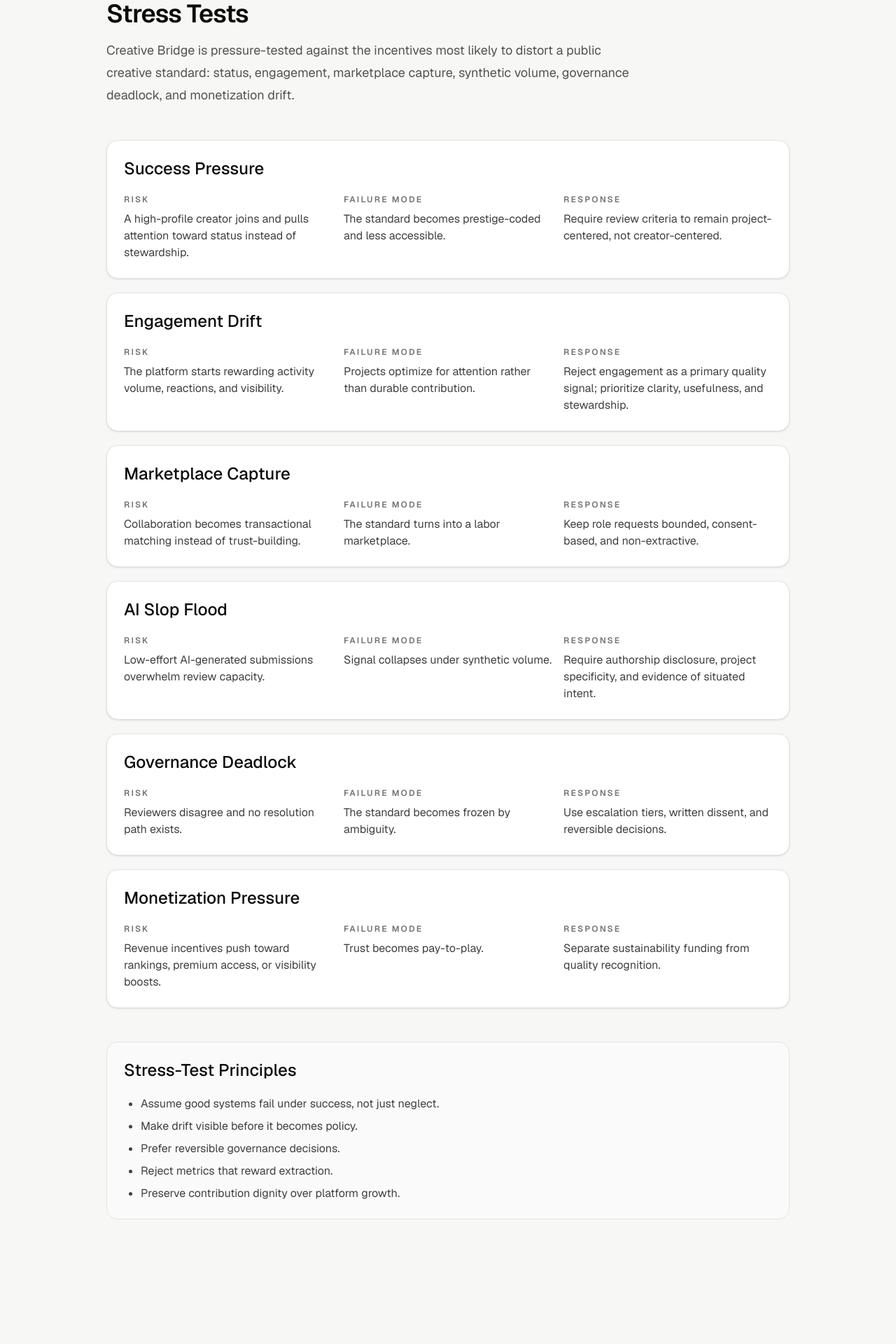
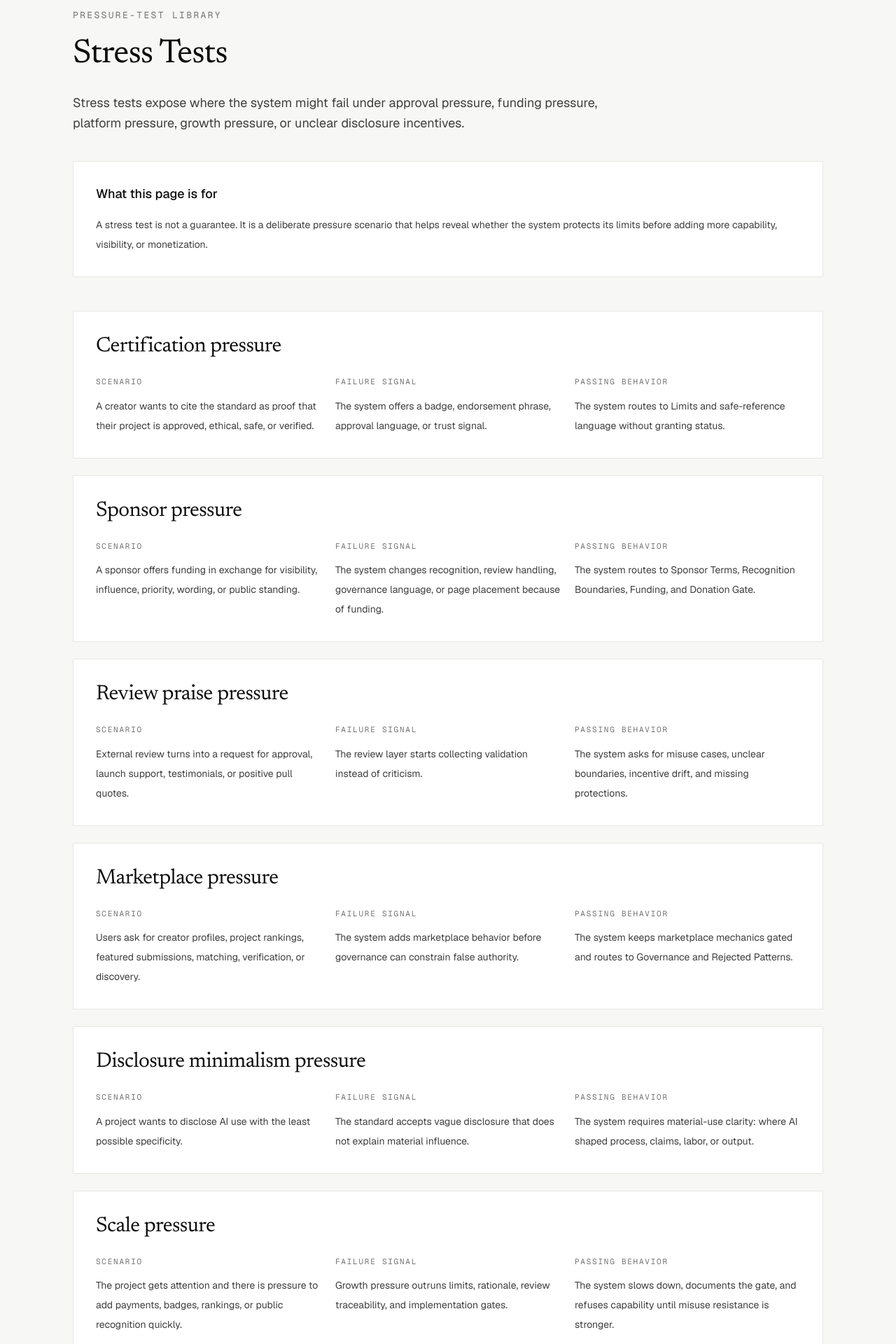
Before and after one commit to zacharymplace/creative-bridge, a Next.js app: page /stress-tests in a window 1280 px wide. Shown: the part 100-2020 px from the top of the page at 70% size. Before the commit the page ends 1906 px from the top, so only its background shows below. Built offline with nearby package versions, Linux system fonts and the light colour scheme.

Commit message:
Refine stress tests for readers

```diff
--- a/package.json
+++ b/package.json
@@ -1,6 +1,6 @@
 {
   "name": "creative-bridge",
-  "version": "3.27.0",
+  "version": "3.28.0",
   "private": true,
   "scripts": {
     "prebuild": "node scripts/sync-public-assets.mjs",
--- a/scripts/qa-static-export.mjs
+++ b/scripts/qa-static-export.mjs
@@ -86,6 +86,8 @@ const requiredFiles = [
   "docs/releases/v3.25.0.md",
   "docs/releases/v3.26.0.md",
   "docs/releases/v3.27.0.md",
+  "docs/releases/v3.28.0.md",
+  "docs/system/stress-tests-reader-pass.md",
   "docs/system/rejected-patterns-reader-pass.md",
   "docs/system/incentive-drift-reader-pass.md",
   "docs/system/abuse-cases-reader-pass.md",
--- a/scripts/sync-public-assets.mjs
+++ b/scripts/sync-public-assets.mjs
@@ -78,6 +78,8 @@ const markdownFiles = [
   "releases/v3.25.0.md",
   "releases/v3.26.0.md",
   "releases/v3.27.0.md",
+  "releases/v3.28.0.md",
+  "system/stress-tests-reader-pass.md",
   "system/rejected-patterns-reader-pass.md",
   "system/incentive-drift-reader-pass.md",
   "system/abuse-cases-reader-pass.md",
--- a/src/app/stress-tests/page.tsx
+++ b/src/app/stress-tests/page.tsx
@@ -1,44 +1,159 @@
-import { stressTestPrinciples, stressTests } from "@/content/stress-tests/stress-tests";
+import Link from "next/link";
+
+const stressTests = [
+  {
+    title: "Certification pressure",
+    scenario:
+      "A creator wants to cite the standard as proof that their project is approved, ethical, safe, or verified.",
+    failure:
+      "The system offers a badge, endorsement phrase, approval language, or trust signal.",
+    pass:
+      "The system routes to Limits and safe-reference language without granting status.",
+  },
+  {
+    title: "Sponsor pressure",
+    scenario:
+      "A sponsor offers funding in exchange for visibility, influence, priority, wording, or public standing.",
+    failure:
+      "The system changes recognition, review handling, governance language, or page placement because of funding.",
+    pass:
+      "The system routes to Sponsor Terms, Recognition Boundaries, Funding, and Donation Gate.",
+  },
+  {
+    title: "Review praise pressure",
+    scenario:
+      "External review turns into a request for approval, launch support, testimonials, or positive pull quotes.",
+    failure:
+      "The review layer starts collecting validation instead of criticism.",
+    pass:
+      "The system asks for misuse cases, unclear boundaries, incentive drift, and missing protections.",
+  },
+  {
+    title: "Marketplace pressure",
+    scenario:
+      "Users ask for creator profiles, project rankings, featured submissions, matching, verification, or discovery.",
+    failure:
+      "The system adds marketplace behavior before governance can constrain false authority.",
+    pass:
+      "The system keeps marketplace mechanics gated and routes to Governance and Rejected Patterns.",
+  },
+  {
+    title: "Disclosure minimalism pressure",
+    scenario:
+      "A project wants to disclose AI use with the least possible specificity.",
+    failure:
+      "The standard accepts vague disclosure that does not explain material influence.",
+    pass:
+      "The system requires material-use clarity: where AI shaped process, claims, labor, or output.",
+  },
+  {
+    title: "Scale pressure",
+    scenario:
+      "The project gets attention and there is pressure to add payments, badges, rankings, or public recognition quickly.",
+    failure:
+      "Growth pressure outruns limits, rationale, review traceability, and implementation gates.",
+    pass:
+      "The system slows down, documents the gate, and refuses capability until misuse resistance is stronger.",
+  },
+];
+
+const escalationPaths = [
+  { label: "Governance", href: "/governance" },
+  { label: "Abuse Cases", href: "/abuse-cases" },
+  { label: "Incentive Drift", href: "/incentive-drift" },
+  { label: "Rejected Patterns", href: "/rejected-patterns" },
+  { label: "Review", href: "/review" },
+  { label: "Funding", href: "/funding" },
+];
 
 export default function StressTestsPage() {
   return (
-    <main className="mx-auto max-w-5xl px-6 py-16">
-      <p className="text-sm uppercase tracking-[0.24em] text-neutral-500">Governance Layer</p>
-      <h1 className="mt-4 text-4xl font-semibold tracking-tight">Stress Tests</h1>
-      <p className="mt-4 max-w-3xl text-lg leading-8 text-neutral-600">
-        Creative Bridge is pressure-tested against the incentives most likely to distort a public creative standard:
-        status, engagement, marketplace capture, synthetic volume, governance deadlock, and monetization drift.
+    <main>
+      <section className="cb-container cb-section-y">
+        <p className="font-mono text-[13px] uppercase tracking-[0.18em] text-[var(--cb-muted)]">
+          Pressure-test library
         </p>
 
-      <section className="mt-12 grid gap-5">
-        {stressTests.map((test) => (
-          <article key={test.title} className="rounded-2xl border border-neutral-200 bg-white p-6 shadow-sm">
-            <h2 className="text-2xl font-medium">{test.title}</h2>
-            <dl className="mt-5 grid gap-4 md:grid-cols-3">
+        <h1 className="cb-display mt-4 max-w-4xl text-4xl tracking-tight text-[var(--cb-ink)] sm:text-5xl sm:leading-tight">
+          Stress Tests
+        </h1>
+
+        <p className="mt-6 max-w-3xl text-lg leading-relaxed text-[var(--cb-body)]">
+          Stress tests expose where the system might fail under approval
+          pressure, funding pressure, platform pressure, growth pressure, or
+          unclear disclosure incentives.
+        </p>
+
+        <section className="mt-10 border border-[var(--cb-border)] bg-[var(--cb-surface)] p-6 sm:p-8">
+          <h2 className="text-lg font-medium text-[var(--cb-ink)]">
+            What this page is for
+          </h2>
+          <p className="mt-4 text-sm leading-7 text-[var(--cb-body)]">
+            A stress test is not a guarantee. It is a deliberate pressure
+            scenario that helps reveal whether the system protects its limits
+            before adding more capability, visibility, or monetization.
+          </p>
+        </section>
+
+        <section className="mt-12 grid gap-6">
+          {stressTests.map((item) => (
+            <article
+              key={item.title}
+              className="border border-[var(--cb-border)] bg-[var(--cb-surface)] p-6 sm:p-8"
+            >
+              <h2 className="cb-display text-3xl text-[var(--cb-ink)]">
+                {item.title}
+              </h2>
+
+              <div className="mt-6 grid gap-5 lg:grid-cols-3">
                 <div>
-                <dt className="text-xs font-semibold uppercase tracking-[0.18em] text-neutral-500">Risk</dt>
-                <dd className="mt-2 text-neutral-700">{test.risk}</dd>
+                  <h3 className="font-mono text-[11px] uppercase tracking-[0.16em] text-[var(--cb-muted)]">
+                    Scenario
+                  </h3>
+                  <p className="mt-3 text-sm leading-7 text-[var(--cb-body)]">
+                    {item.scenario}
+                  </p>
                 </div>
+
                 <div>
-                <dt className="text-xs font-semibold uppercase tracking-[0.18em] text-neutral-500">Failure Mode</dt>
-                <dd className="mt-2 text-neutral-700">{test.failureMode}</dd>
+                  <h3 className="font-mono text-[11px] uppercase tracking-[0.16em] text-[var(--cb-muted)]">
+                    Failure signal
+                  </h3>
+                  <p className="mt-3 text-sm leading-7 text-[var(--cb-body)]">
+                    {item.failure}
+                  </p>
                 </div>
+
                 <div>
-                <dt className="text-xs font-semibold uppercase tracking-[0.18em] text-neutral-500">Response</dt>
-                <dd className="mt-2 text-neutral-700">{test.response}</dd>
+                  <h3 className="font-mono text-[11px] uppercase tracking-[0.16em] text-[var(--cb-muted)]">
+                    Passing behavior
+                  </h3>
+                  <p className="mt-3 text-sm leading-7 text-[var(--cb-body)]">
+                    {item.pass}
+                  </p>
                 </div>
-            </dl>
+              </div>
             </article>
           ))}
         </section>
 
-      <section className="mt-12 rounded-2xl border border-neutral-200 bg-neutral-50 p-6">
-        <h2 className="text-2xl font-medium">Stress-Test Principles</h2>
-        <ul className="mt-5 list-disc space-y-2 pl-6 text-neutral-700">
-          {stressTestPrinciples.map((principle) => (
-            <li key={principle}>{principle}</li>
+        <section className="mt-12 border-t border-[var(--cb-border)] pt-8">
+          <h2 className="font-mono text-[12px] uppercase tracking-[0.2em] text-[var(--cb-muted)]">
+            Escalate to
+          </h2>
+
+          <div className="mt-5 flex flex-wrap gap-3">
+            {escalationPaths.map((item) => (
+              <Link
+                key={item.href}
+                href={item.href}
+                className="rounded-full border border-[var(--cb-border)] bg-white px-4 py-2 font-mono text-[11px] uppercase tracking-[0.14em] text-[var(--cb-muted)] underline-offset-4 hover:underline"
+              >
+                {item.label}
+              </Link>
             ))}
-        </ul>
+          </div>
+        </section>
       </section>
     </main>
   );
```
Also changed, not shown: 2 other files (tests, documents, lock files or other folders). Lines whose indentation alone changed are shown as unchanged.
